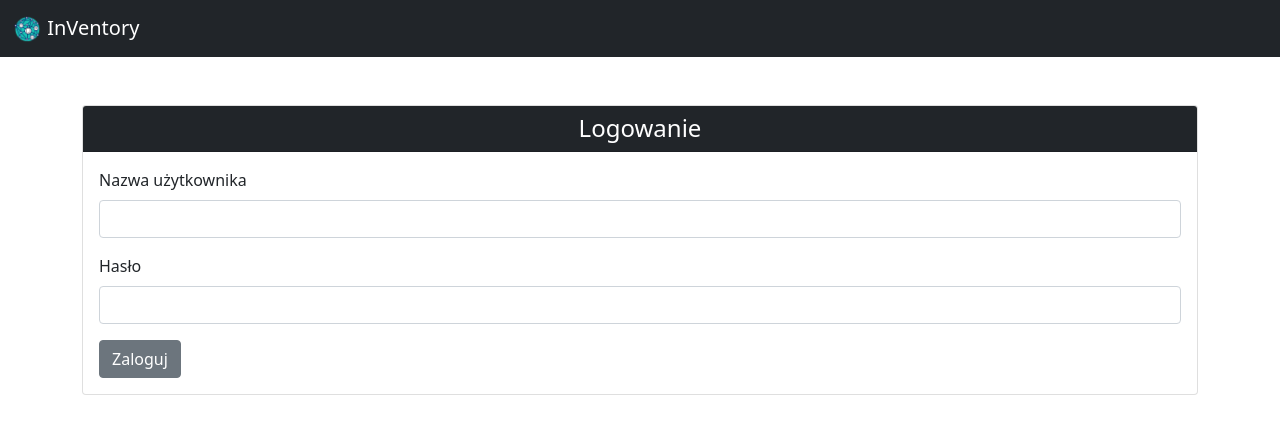
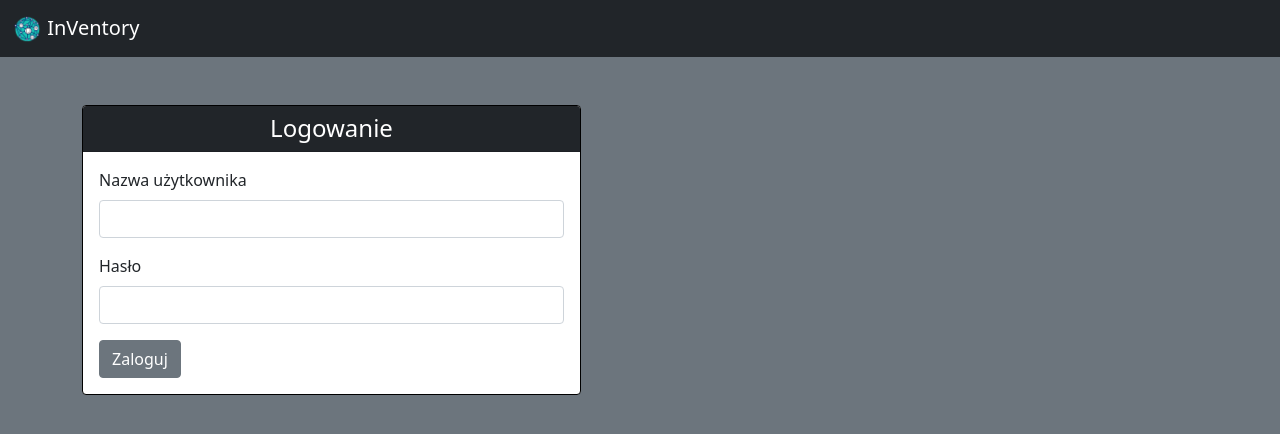
Before and after one commit to matszelo/InVentory, a Django app: page /members/login_user in a window 1280 px wide. Shown: the top 434 px of the page. Run offline with Django 4.2, Linux system fonts and the light colour scheme.

Commit message:
Lekkie poprawienie wyglądu aplikacji

```diff
--- a/members/templates/members/base_login.html
+++ b/members/templates/members/base_login.html
@@ -6,7 +6,7 @@
     <link href="https://cdn.jsdelivr.net/npm/bootstrap@5.0.2/dist/css/bootstrap.min.css" rel="stylesheet" integrity="sha384-EVSTQN3/azprG1Anm3QDgpJLIm9Nao0Yz1ztcQTwFspd3yD65VohhpuuCOmLASjC" crossorigin="anonymous">
     <title>Logowanie</title>
   </head>
-  <body>
+  <body class="bg-secondary">
     {% include 'members/navbar_login.html' %}
     <br/>
     <div class="container">
--- a/members/templates/members/login.html
+++ b/members/templates/members/login.html
@@ -2,7 +2,7 @@
 
 {% block content %}
 <br>
-<div class="card">
+<div class="card" style="width:499px; height:290px; border-color:black;">
   <center>
    <h4 class="card-header bg-dark text-white">Logowanie</h4>
   </center>
```
